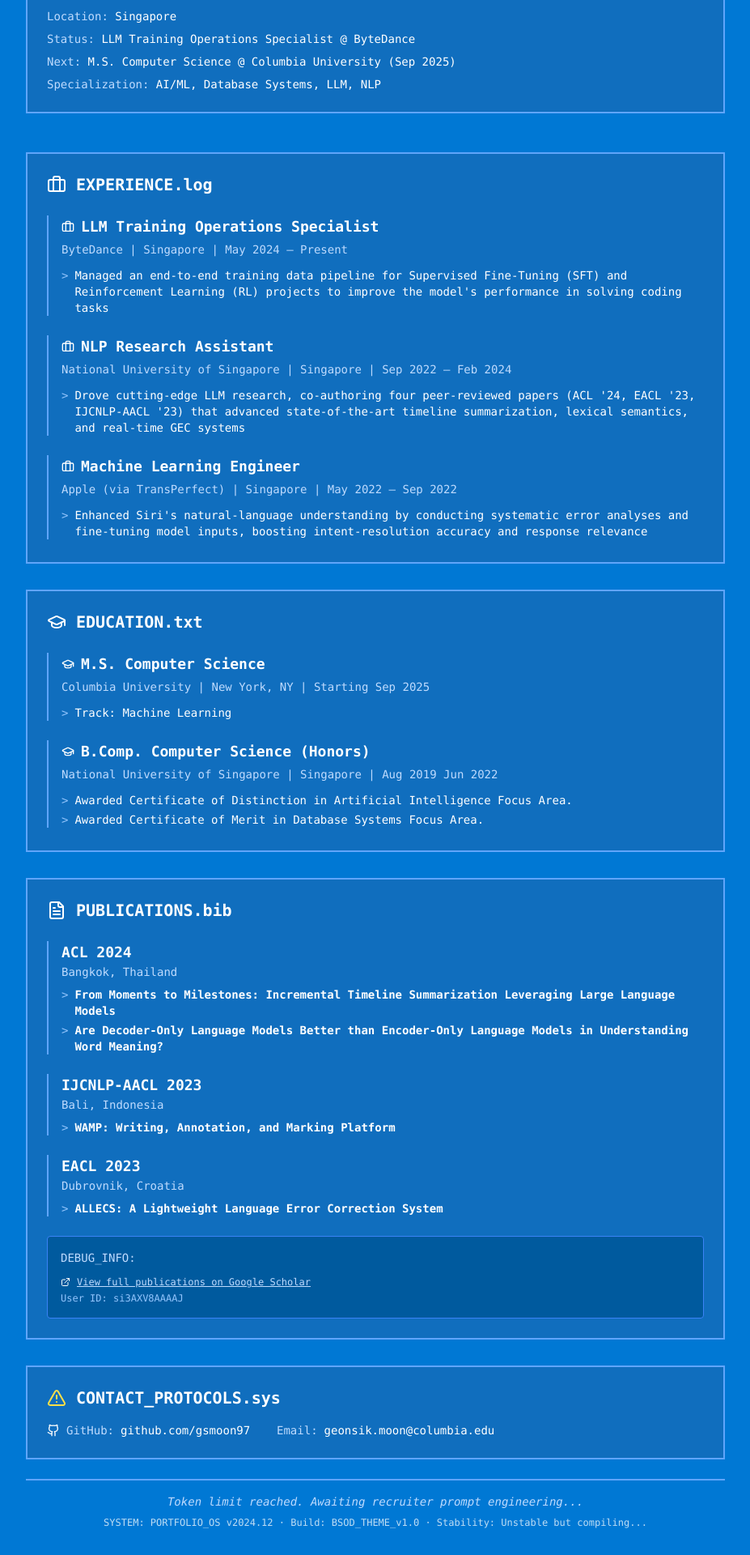
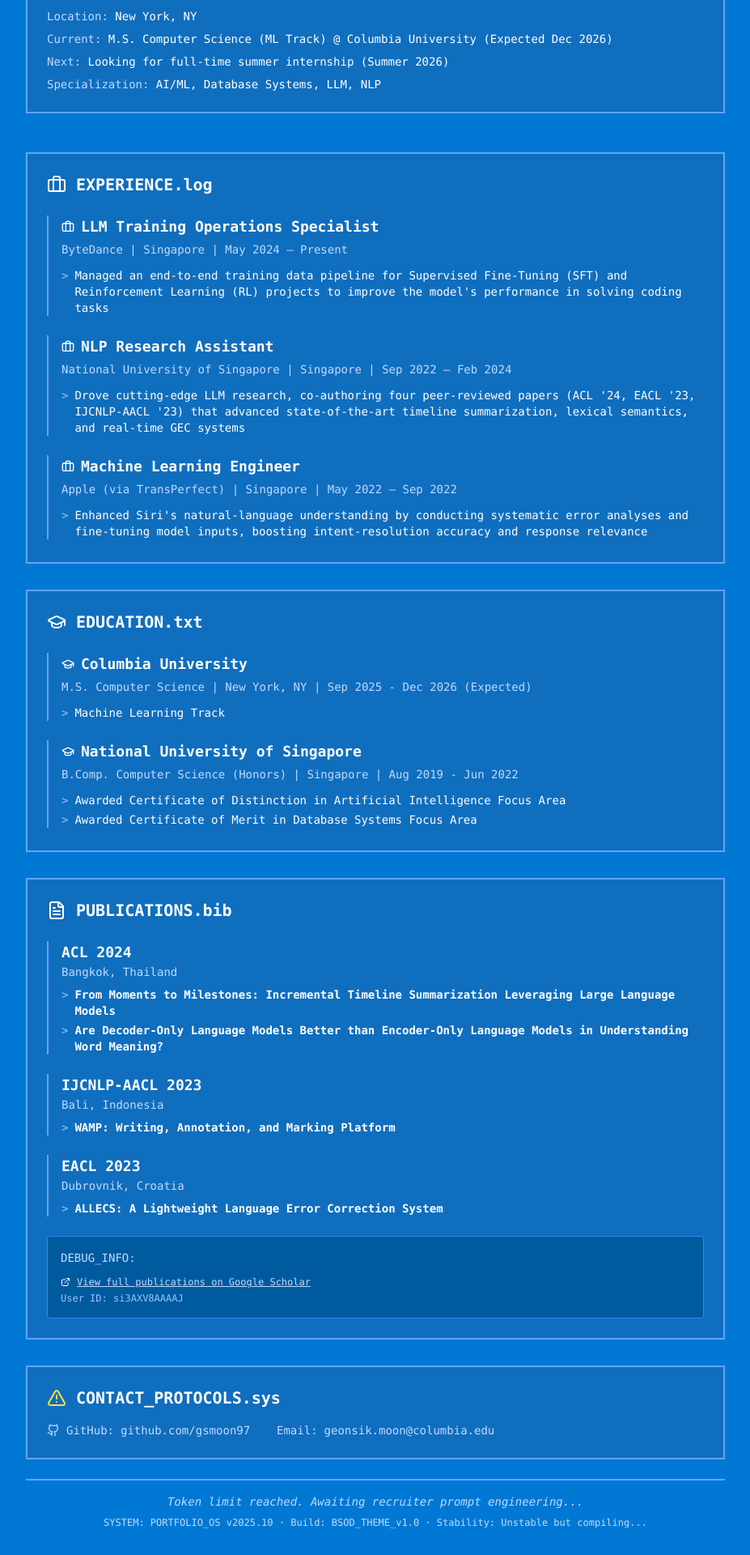
Before and after one commit to gsmoon97/gsmoon97.github.io, a React (Vite) app: page / in a window 1280 px wide. Shown: the part 722-2642 px from the top of the page at 81% size, without its empty margins (176-1103 px from the left). Built offline with nearby package versions, Linux system fonts and the light colour scheme.

Commit message:
update information

```diff
--- a/src/components/Education.tsx
+++ b/src/components/Education.tsx
@@ -6,19 +6,19 @@ const education = [
     degree: "M.S. Computer Science",
     school: "Columbia University",
     location: "New York, NY",
-    period: "Starting Sep 2025",
+    period: "Sep 2025 - Dec 2026 (Expected)",
     bullets: [
-      "Track: Machine Learning"
+      "Machine Learning Track"
     ]
   },
   {
     degree: "B.Comp. Computer Science (Honors)",
     school: "National University of Singapore",
     location: "Singapore",
-    period: "Aug 2019  Jun 2022",
+    period: "Aug 2019 - Jun 2022",
     bullets: [
-      "Awarded Certificate of Distinction in Artificial Intelligence Focus Area.",
-      "Awarded Certificate of Merit in Database Systems Focus Area."
+      "Awarded Certificate of Distinction in Artificial Intelligence Focus Area",
+      "Awarded Certificate of Merit in Database Systems Focus Area"
     ]
   }
 ];
@@ -38,10 +38,10 @@ const Education = () => {
               <div className="mb-2">
                 <div className="flex items-center gap-2 mb-1">
                   <GraduationCap className="w-4 h-4" />
-                  <h3 className="text-lg font-semibold">{edu.degree}</h3>
+                  <h3 className="text-lg font-semibold">{edu.school}</h3>
                 </div>
                 <div className="text-blue-200 text-sm">
-                  <span>{edu.school}</span> | <span>{edu.location}</span> | <span>{edu.period}</span>
+                  <span>{edu.degree}</span> | <span>{edu.location}</span> | <span>{edu.period}</span>
                 </div>
               </div>
 
--- a/src/components/Footer.tsx
+++ b/src/components/Footer.tsx
@@ -41,14 +41,26 @@ const FunnyFooter = () => {
 
         <div className="grid grid-cols-1 md:grid-cols-3 gap-4 text-sm">
           <div className="flex items-center gap-2">
-            <Github className="w-4 h-4" />
+            <Github className="w-4 h-4 text-blue-200" />
             <span className="text-blue-200">GitHub:</span>
-            <span className="hover:underline hover:text-white transition">github.com/gsmoon97</span>
+            <a
+              href="https://github.com/gsmoon97"
+              target="_blank"
+              rel="noopener noreferrer"
+              className="hover:underline hover:text-white transition text-blue-200"
+            >
+              github.com/gsmoon97
+            </a>
           </div>
           <div className="flex items-center gap-2">
-            <Mail className="w-4 h-4" />
+            <Mail className="w-4 h-4 text-blue-200" />
             <span className="text-blue-200">Email:</span>
-            <span className="hover:underline hover:text-white transition">geonsik.moon@columbia.edu</span>
+            <a
+              href="mailto:geonsik.moon@columbia.edu"
+              className="hover:underline hover:text-white transition text-blue-200"
+            >
+              geonsik.moon@columbia.edu
+            </a>
           </div>
         </div>
       </div>
@@ -57,7 +69,7 @@ const FunnyFooter = () => {
         <div className="border-t-2 border-blue-400 pt-4">
           <div className="text-blue-200 italic">{message}</div>
           <div className="text-xs mt-2 opacity-75">
-            SYSTEM: PORTFOLIO_OS v2024.12 · Build: BSOD_THEME_v1.0 · Stability: Unstable but compiling...
+            SYSTEM: PORTFOLIO_OS v2025.10 · Build: BSOD_THEME_v1.0 · Stability: Unstable but compiling...
           </div>
         </div>
       </div>
--- a/src/components/Header.tsx
+++ b/src/components/Header.tsx
@@ -54,9 +54,9 @@ const Header = () => {
         </div>
 
         <div className="space-y-2 text-sm">
-          <div><span className="text-blue-200">Location:</span> Singapore</div>
-          <div><span className="text-blue-200">Status:</span> LLM Training Operations Specialist @ ByteDance</div>
-          <div><span className="text-blue-200">Next:</span> M.S. Computer Science @ Columbia University (Sep 2025)</div>
+          <div><span className="text-blue-200">Location:</span> New York, NY</div>
+          <div><span className="text-blue-200">Current:</span> M.S. Computer Science (ML Track) @ Columbia University (Expected Dec 2026)</div>
+          <div><span className="text-blue-200">Next:</span> Looking for full-time summer internship (Summer 2026)</div>
           <div><span className="text-blue-200">Specialization:</span> AI/ML, Database Systems, LLM, NLP</div>
         </div>
       </div>
```
